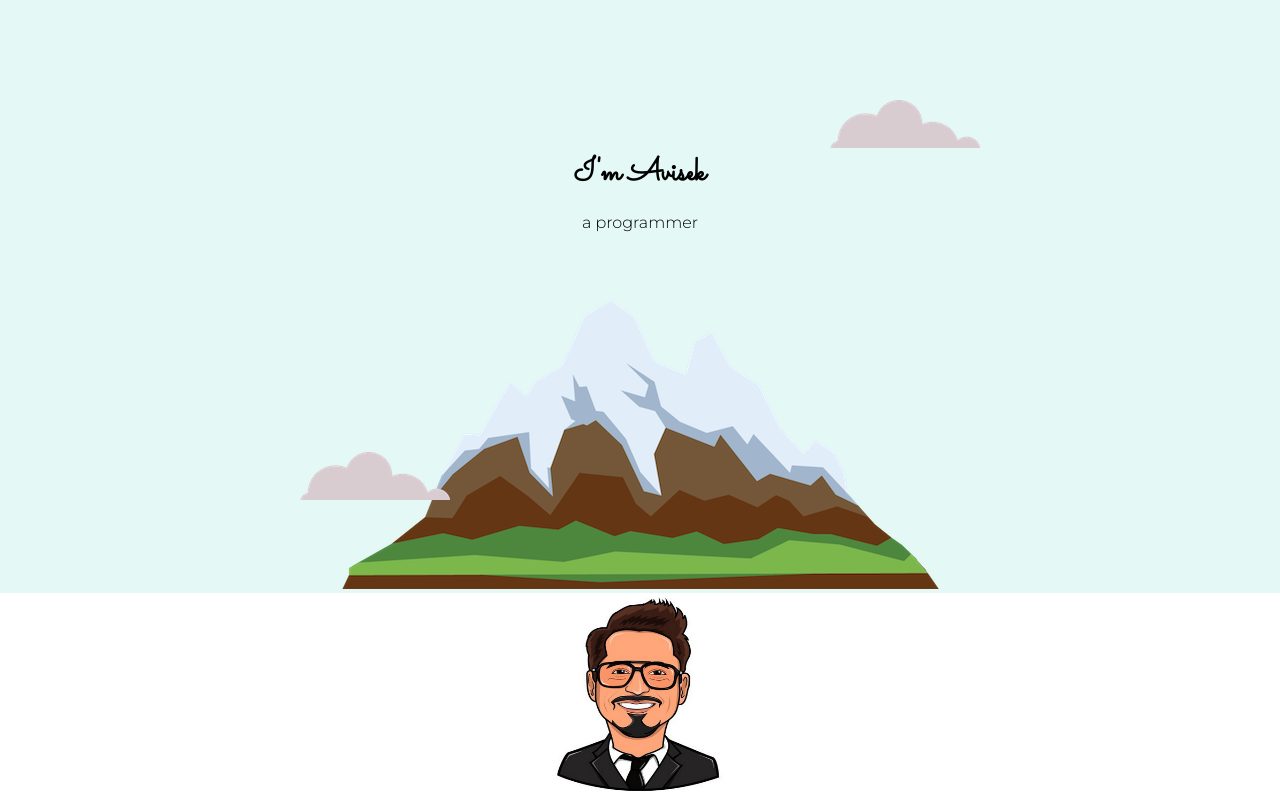
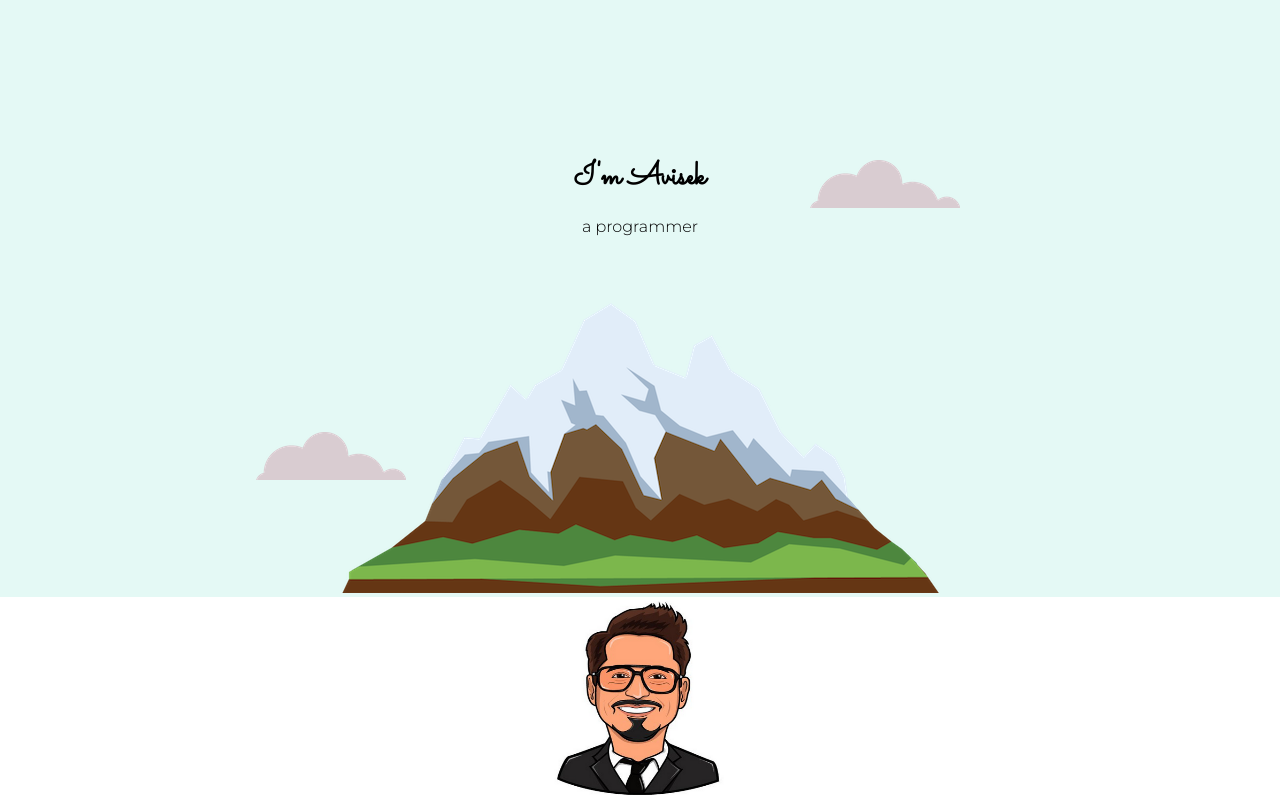
Before and after one commit to avisek338/cv, a plain HTML site: page index.html in a window 1280 px wide. Shown: the top 800 px of the page. Drawn offline with Linux system fonts and the light colour scheme.

Commit message:
add file via wbdev

```diff
--- a/css/project1.css
+++ b/css/project1.css
@@ -13,7 +13,7 @@ h2{
 }
 .top-container{
    background-color: #E4F9F5;
-  padding-top: 150px;
+  padding-top: 12%;
 
 }
 
@@ -28,13 +28,13 @@ p{
 }
 .bottom-cloud{
    position: absolute;
-   left: 300px;
-   bottom: 300px;
+   left:20%;
+   bottom:40%;
 }
 .top-cloud{
    position: absolute;
-   right: 300px;
-   top: 100px;
+   right: 25%;
+   top: 20%;
 }
 .images{
    border-radius: 40px;
```
